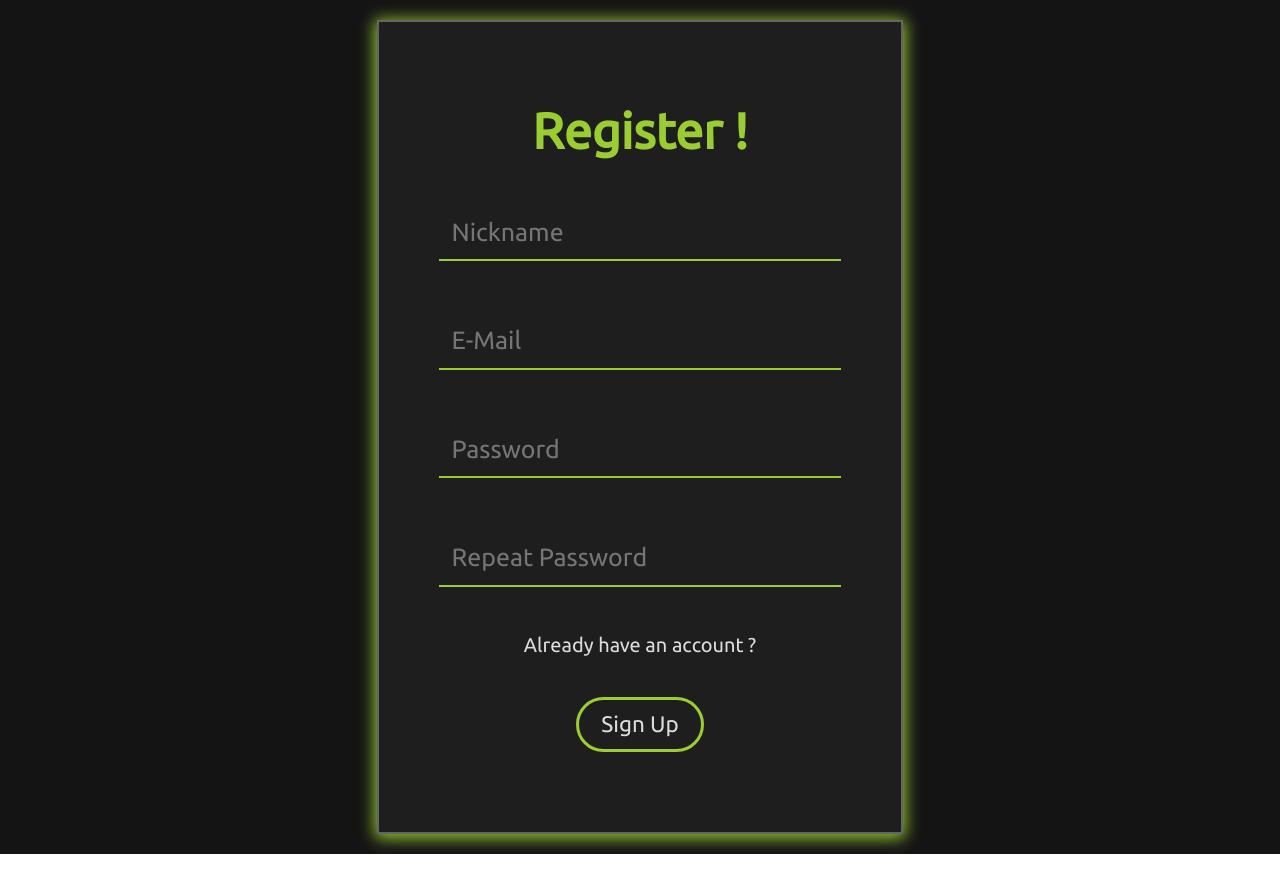
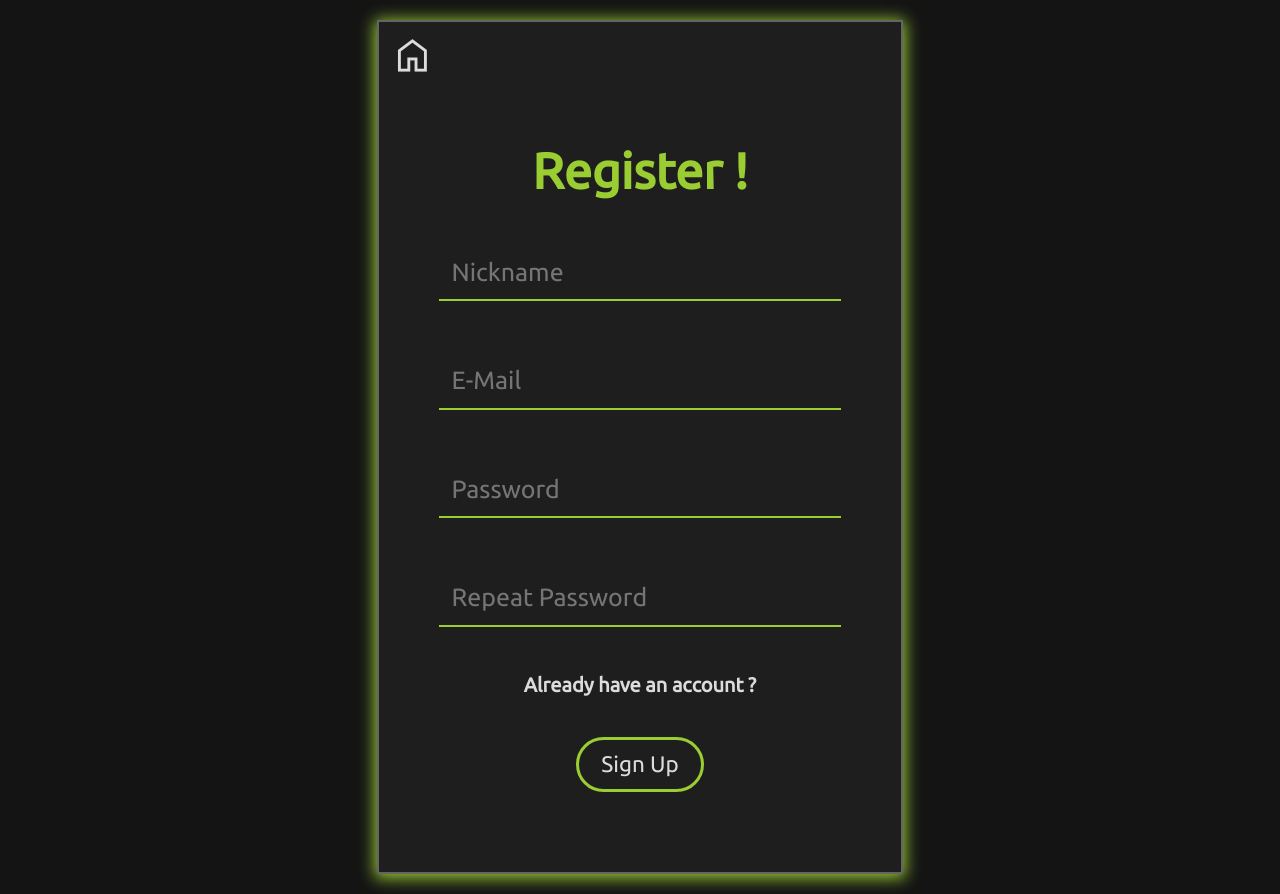
Before and after one commit to Dawiczku/Gym-Website, a React (Create React App) app in the folder gym-website/: page /register in a window 1280 px wide. Before the commit the page ends 854 px from the top, so only its background shows below. Built offline with nearby package versions, Linux system fonts and the light colour scheme.

Commit message:
Create home button to navigate from login forms

```diff
--- a/gym-website/src/components/ForgotPassword.js
+++ b/gym-website/src/components/ForgotPassword.js
@@ -1,10 +1,19 @@
 import React from "react";
+import { NavLink } from "react-router-dom";
 
 export default function ForgotPassword() {
   return (
     <>
       <section className="section--forgot-pass section--form text-clr--primary bg-clr--form-section">
         <form className="forgot-pass__form account__form clr-border--grey bg-clr--dark">
+          <NavLink to="/">
+            <button
+              className="home__button font--bold text-clr--primary"
+              type="button"
+            >
+              <span className="material-symbols-outlined">home</span>
+            </button>
+          </NavLink>
           <h1 className="font--bold accent--clr">Forgot password ?</h1>
           <input
             className="email__input text-clr--primary"
--- a/gym-website/src/components/Login.js
+++ b/gym-website/src/components/Login.js
@@ -6,6 +6,14 @@ export default function Login() {
     <>
       <section className="section--login section--form text-clr--primary bg-clr--form-section">
         <form className="login__form account__form clr-border--grey bg-clr--dark">
+          <NavLink to="/">
+            <button
+              className="home__button font--bold text-clr--primary"
+              type="button"
+            >
+              <span className="material-symbols-outlined">home</span>
+            </button>
+          </NavLink>
           <h1 className="font--bold accent--clr">Login !</h1>
           <input
             className="nickname__input text-clr--primary"
--- a/gym-website/src/components/Register.js
+++ b/gym-website/src/components/Register.js
@@ -6,6 +6,14 @@ export default function Register() {
     <>
       <section className="section--register section--form text-clr--primary bg-clr--form-section">
         <form className="register__form account__form clr-border--grey bg-clr--dark">
+          <NavLink to="/">
+            <button
+              className="home__button font--bold text-clr--primary"
+              type="button"
+            >
+              <span className="material-symbols-outlined">home</span>
+            </button>
+          </NavLink>
           <h1 className="font--bold accent--clr">Register !</h1>
 
           <input
@@ -43,7 +51,9 @@ export default function Register() {
           ></input>
 
           <NavLink to="/login">
-            <p className="account-exist__form">Already have an account ?</p>
+            <p className="account-exist__form font--bold">
+              Already have an account ?
+            </p>
           </NavLink>
           <input
             className="register__button button--style-second text-clr--primary"
--- a/gym-website/src/styles/_loginForms.scss
+++ b/gym-website/src/styles/_loginForms.scss
@@ -9,6 +9,7 @@
 .account__form {
   @include flexJustAlign(space-around, center);
   flex-direction: column;
+  position: relative;
   gap: 2em;
   padding: 4em 3em;
   margin: 1em;
@@ -51,6 +52,29 @@
   }
 }
 
+.home__button {
+  @include flexJustAlign(center, flex-end);
+  position: absolute;
+  top: 5px;
+  left: 5px;
+  border: none;
+  padding: 0.5em;
+  background-color: transparent;
+  cursor: pointer;
+
+  span {
+    font-size: clamp(2.5em, 4vw, 3.25em);
+  }
+}
+
+.home__button:hover {
+  color: white;
+}
+
+.home__button:active {
+  transform: scale(0.97);
+}
+
 .forgot-password__link,
 .account-exist__form {
   align-self: flex-start;
--- a/gym-website/src/styles/styles.css
+++ b/gym-website/src/styles/styles.css
@@ -696,6 +696,7 @@ footer p {
   justify-content: space-around;
   align-items: center;
   flex-direction: column;
+  position: relative;
   gap: 2em;
   padding: 4em 3em;
   margin: 1em;
@@ -730,6 +731,30 @@ footer p {
 }
 .account__form p:hover {
   color: white;
+}
+
+.home__button {
+  display: flex;
+  justify-content: center;
+  align-items: flex-end;
+  position: absolute;
+  top: 5px;
+  left: 5px;
+  border: none;
+  padding: 0.5em;
+  background-color: transparent;
+  cursor: pointer;
+}
+.home__button span {
+  font-size: clamp(2.5em, 4vw, 3.25em);
+}
+
+.home__button:hover {
+  color: white;
+}
+
+.home__button:active {
+  transform: scale(0.97);
 }
 
 .forgot-password__link,
```
Also changed, not shown: 1 other file (tests, documents, lock files or other folders).
